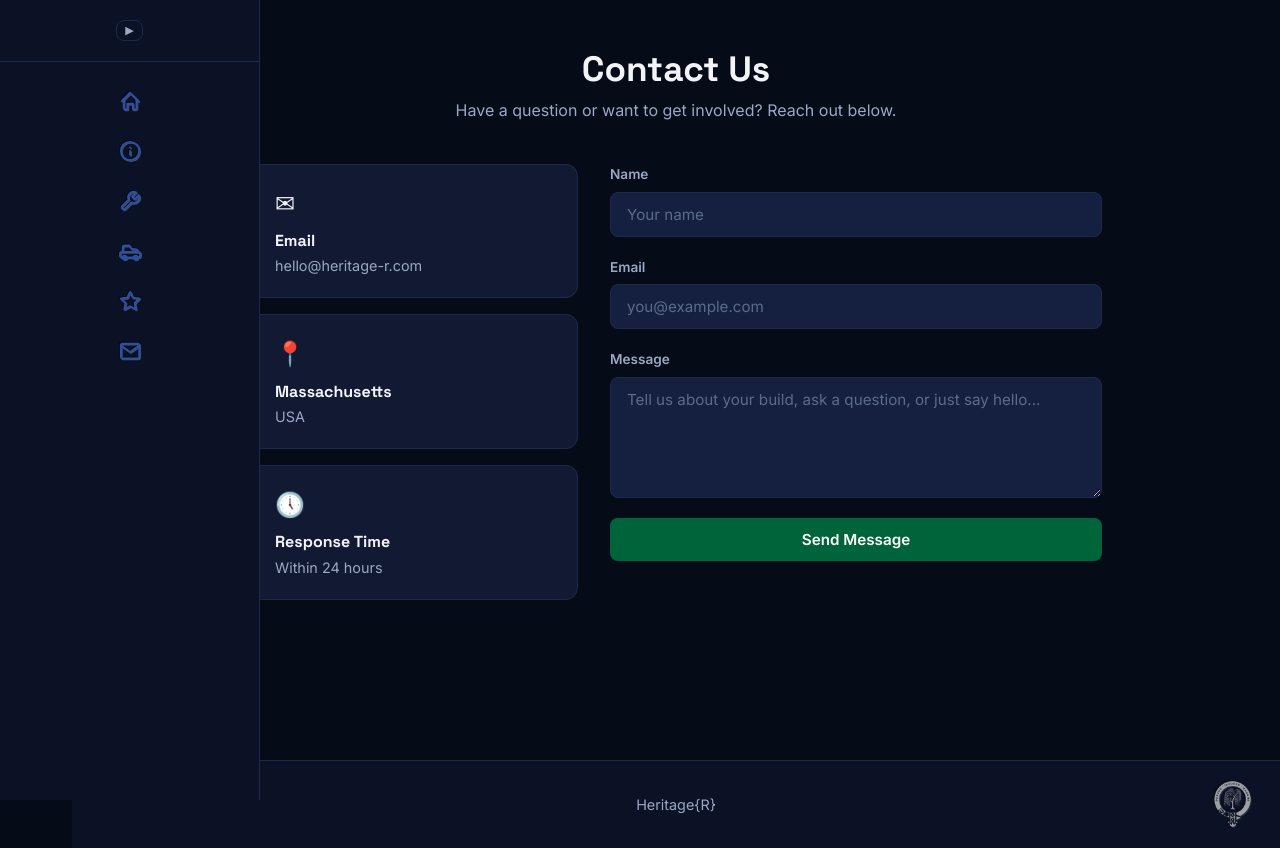
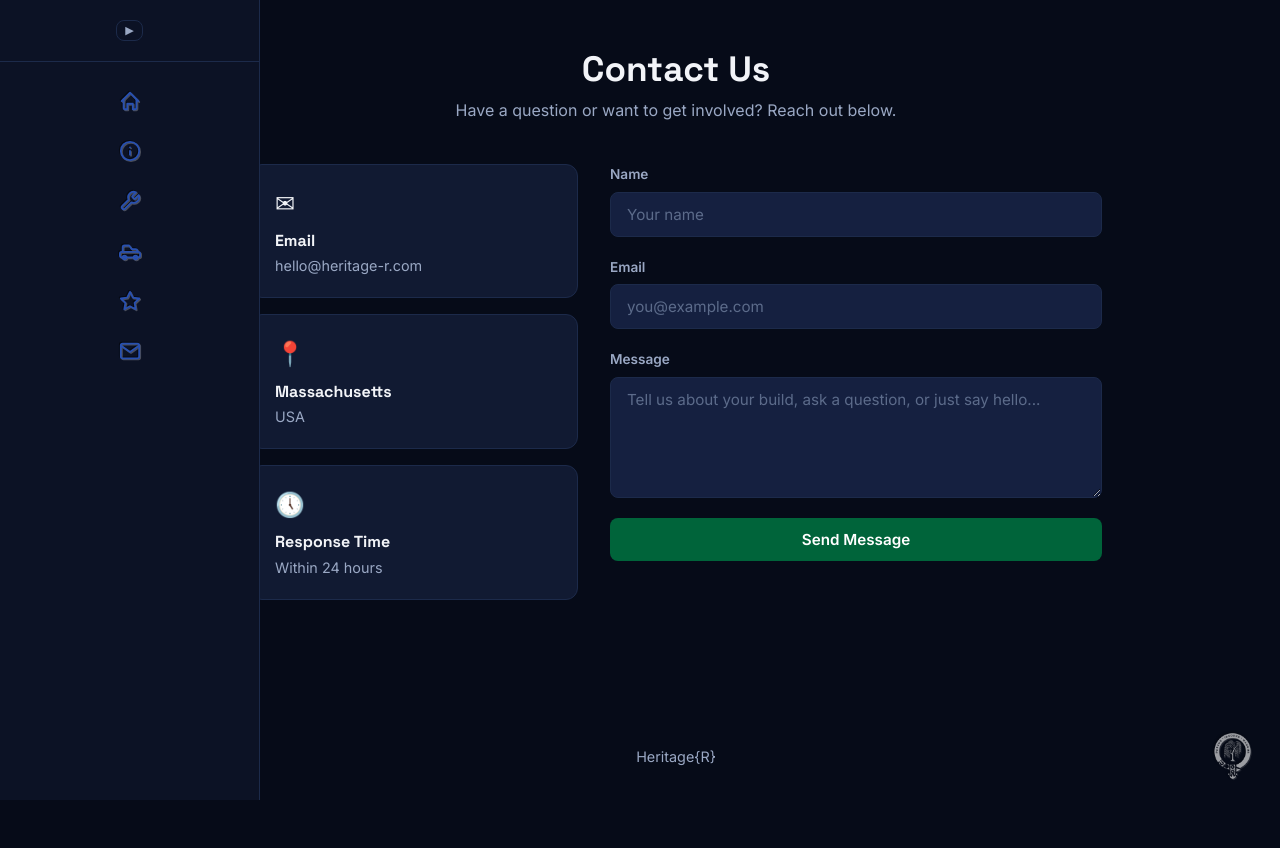
Before and after one commit to mclean0328/heritage-r, a React (Vite) app: page /contact in a window 1280 px wide. After the commit the page ends 800 px from the top, so only its background shows below. Built offline with nearby package versions, Linux system fonts and the light colour scheme.

Commit message:
change the footer bar

```diff
--- a/src/App.css
+++ b/src/App.css
@@ -193,8 +193,10 @@
 
 .footer {
   position: relative;
-  border-top: 1px solid var(--border);
-  background: var(--bg-secondary);
+  border-top: none;
+  background: transparent;
+  margin-top: -60px;
+  z-index: 1;
 }
 
 .footer-inner {
```
